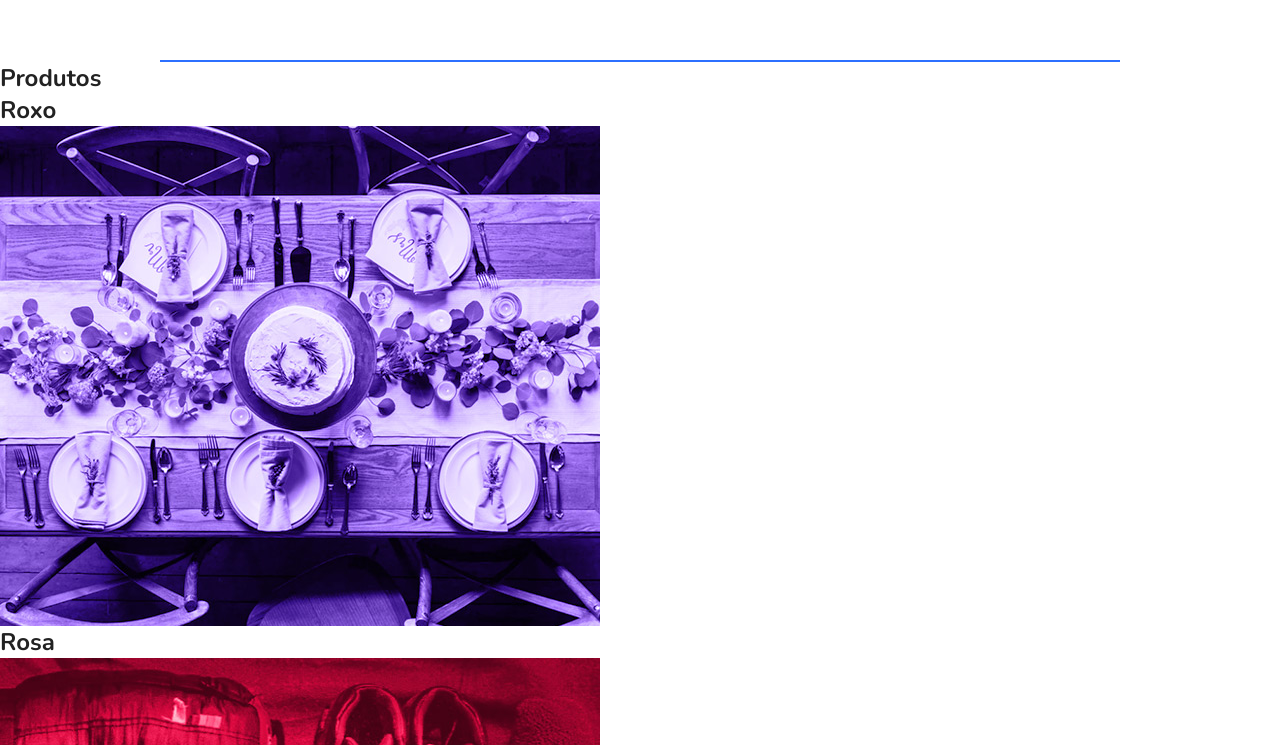
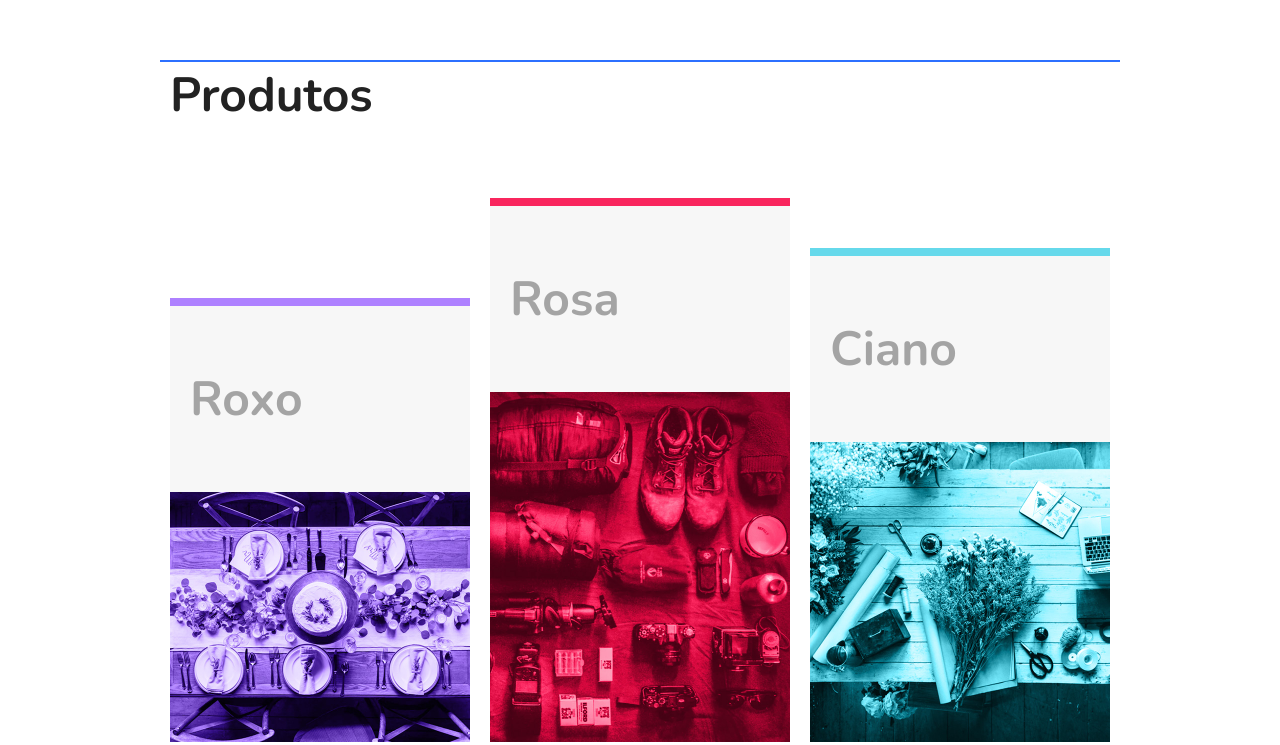
Before and after one commit to AislanDayvson/flexblog, a plain HTML site: page index.html in a window 1280 px wide. Shown: the part 949-1694 px from the top of the page. Drawn offline with nearby package versions, Linux system fonts and the light colour scheme.

Commit message:
feat: estilizando seção de produtos e adicionando css para a seção de planos

```diff
--- /dev/null
+++ b/css/produtos/produtos.css
@@ -0,0 +1,41 @@
+
+.produtos{
+    max-width: 960px;
+    margin: 0 auto;
+}
+
+.produtos h1{
+    font-size: 3em;
+    margin-bottom: .5em;
+    margin: 0 10px 60px 10px;
+}
+
+.produtos-flex{
+    display: flex;
+    flex-wrap: wrap;
+    align-items: flex-end;
+}
+
+.produtos-item{
+    flex: 1 1 175px;
+    margin: 10px;
+}
+
+.produtos-item h2{
+    font-size: 3em;
+    color: #a4a4a4;
+    background: #f7f7f7;
+    padding: 60px 20px;
+}
+
+.roxo{
+    border-top: 8px solid #ae81ff;
+}
+
+.rosa{
+    border-top: 8px solid #f9265e;
+}
+
+.ciano{
+    border-top: 8px solid #66d9eb;
+}
--- a/css/style.css
+++ b/css/style.css
@@ -2,3 +2,4 @@
 @import "./info/info.css";
 @import "./menu/menu.css";
 @import "./sobre/sobre.css";
+@import "./produtos/produtos.css";
```
Also changed, not shown: css/planos/planos.css (added), css/sobre/sobre.css (line endings or trailing spaces).
